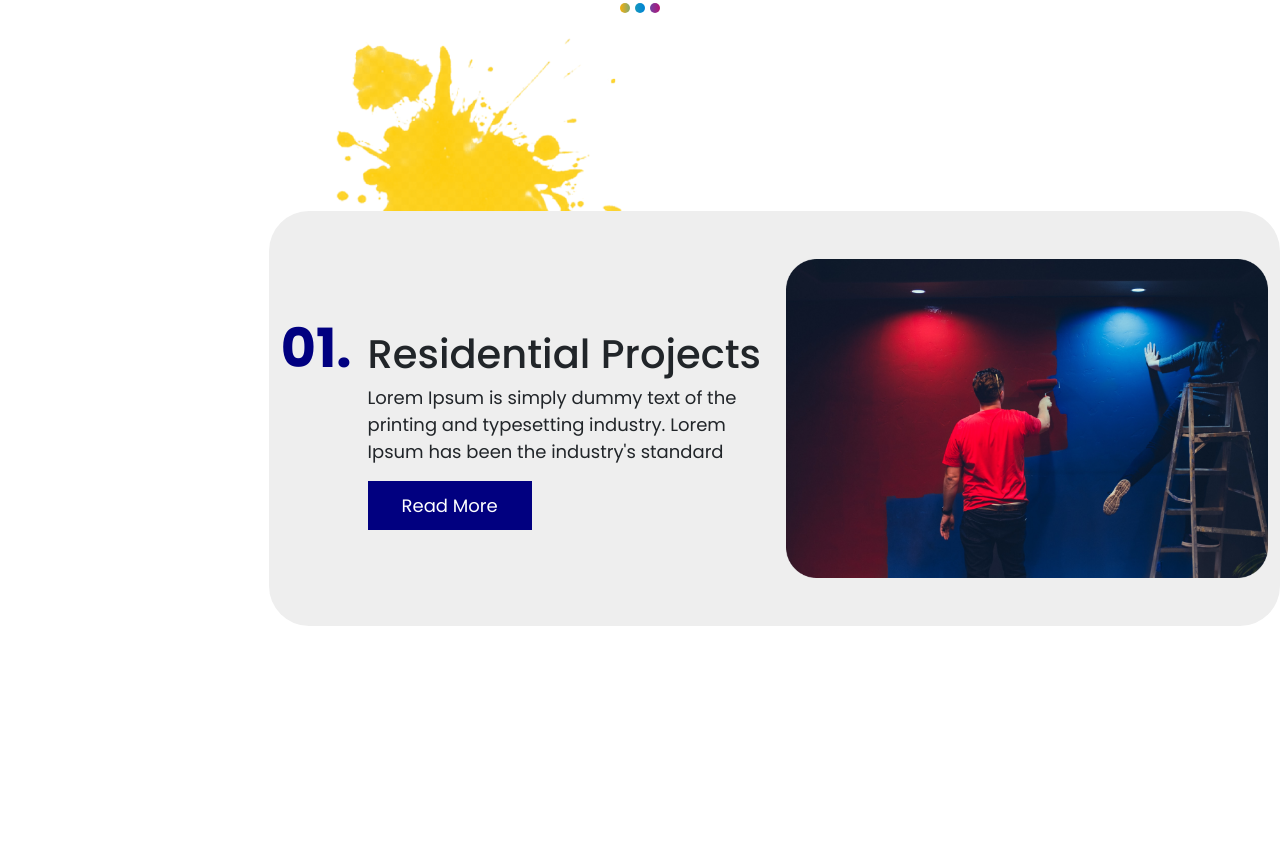
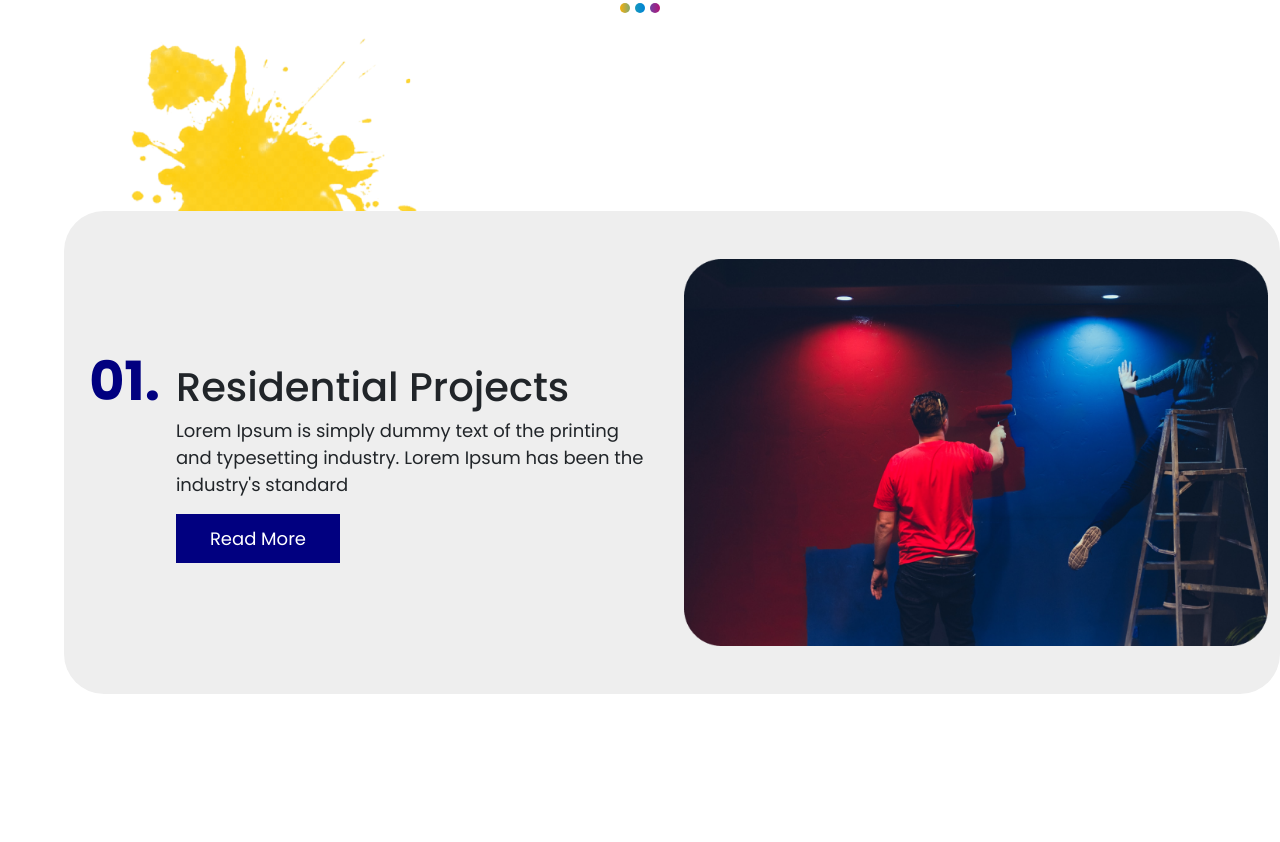
Before and after one commit to radialcode-mohit/bootstrap_decomaster_page, a plain HTML site: page index.html in a window 1280 px wide. Shown: the part 3971-4813 px from the top of the page. Drawn offline with nearby package versions, Linux system fonts and the light colour scheme; a script that the page names is missing.

Commit message:
our team sec changes

```diff
--- a/assets/css/style.css
+++ b/assets/css/style.css
@@ -457,8 +457,8 @@ li {
 }
 
 .max_w_90 {
-    max-width: 79%;
-    width: 90%;
+    /* max-width: 79%; */
+    width: 100%;
 }
 
 .col_main_img {
@@ -800,12 +800,17 @@ li {
     .mb_0 {
         margin-bottom: 0 !important;
     }
+
+    .max_w_90 {
+        max-width: 95% !important;
+        width: 96% !important;
+    }
 }
 
-@media (min-width:1515px) and (max-width:1600px) {
+@media (min-width:1515px) and (max-width:2000px) {
     .max_w_90 {
-        max-width: 95%;
-        width: 96%;
+        max-width: 79% !important;
+        width: 96% !important;
     }
 }
 
```
